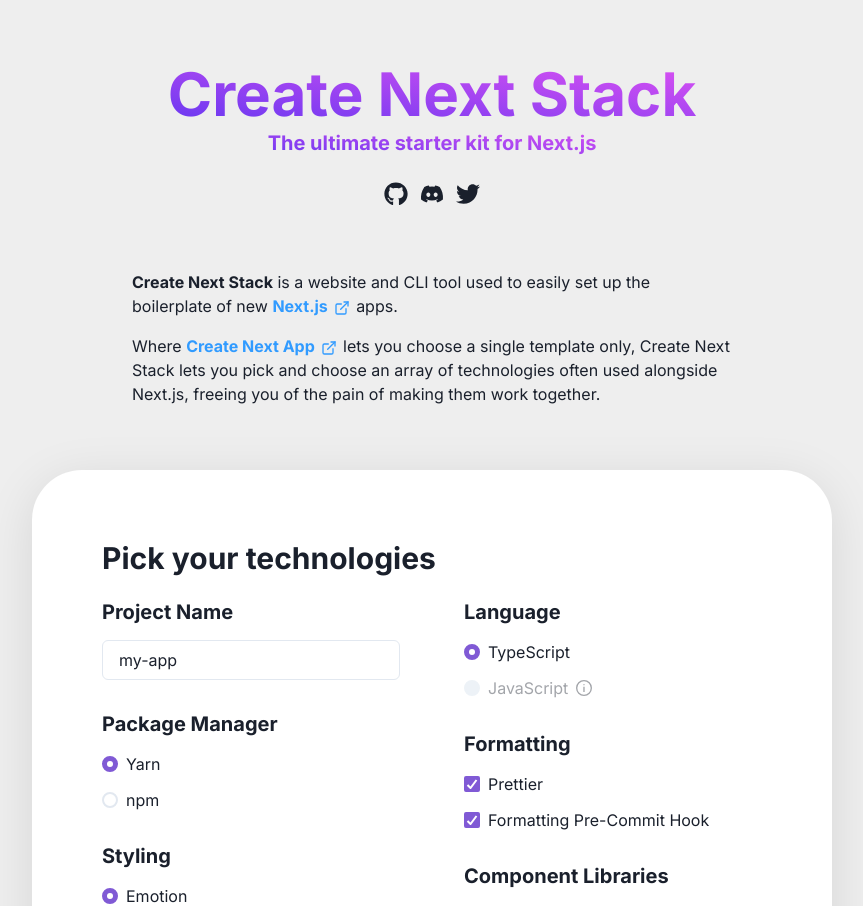
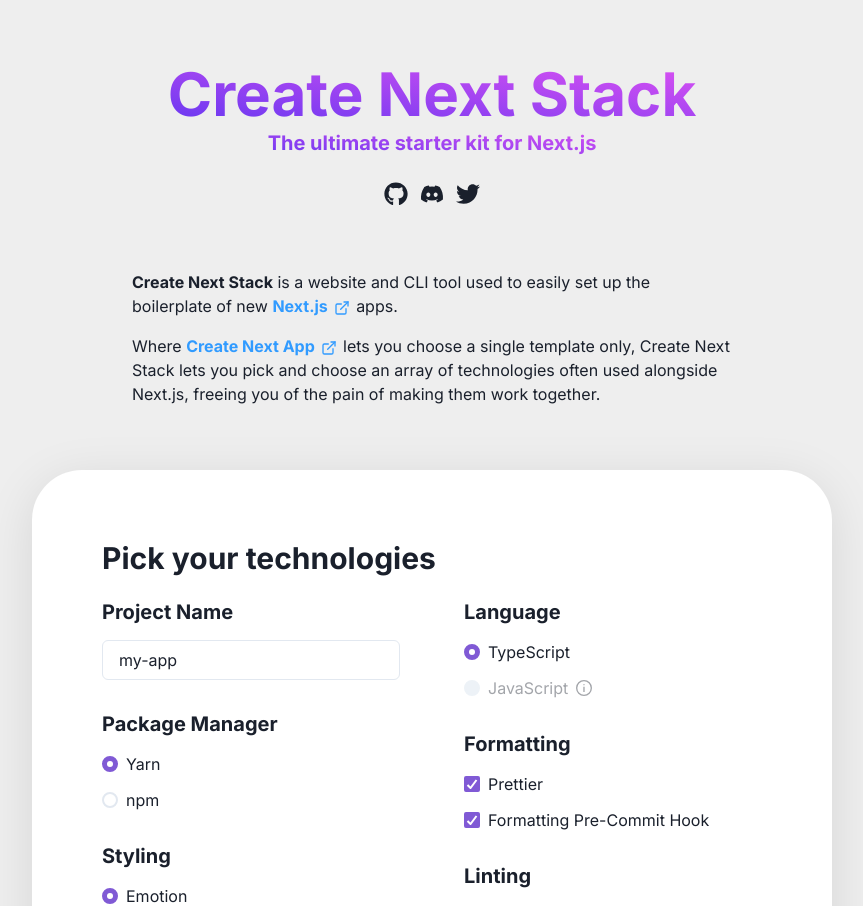
Before and after one commit to akd-io/create-next-stack-website, a Next.js app: page / in a window 1280 px wide. Shown: the top 906 px of the page, without its empty margins (208-1071 px from the left). Built offline with nearby package versions, Linux system fonts and the light colour scheme.

Commit message:
Add required Linting option

```diff
--- a/templates/LandingPage/components/TechnologiesForm.tsx
+++ b/templates/LandingPage/components/TechnologiesForm.tsx
@@ -2,6 +2,7 @@
 import {
   Button,
   CheckboxGroup,
+  Flex,
   Heading,
   Input,
   RadioGroup,
@@ -123,6 +124,7 @@
   formStateManagement: "Form State Management",
   language: "Language",
   formatting: "Formatting",
+  linting: "Linting",
   componentLibraries: "Component Libraries",
   animation: "Animation",
   continuousIntegration: "Continuous Integration",
@@ -254,7 +256,7 @@
                 />
               </Stack>
 
-              <Stack spacing="4">
+              <Flex direction={"column"} gap="4">
                 <Heading as="h3" size="md">
                   {categoryLabels.formStateManagement}
                 </Heading>
@@ -278,7 +280,7 @@
                     </CheckboxGroup>
                   )}
                 />
-              </Stack>
+              </Flex>
             </Stack>
 
             <Stack spacing="8" flexBasis="100%">
@@ -361,6 +363,21 @@
                     </CheckboxGroup>
                   )}
                 />
+              </Stack>
+
+              <Stack spacing="4">
+                <Heading as="h3" size="md">
+                  {categoryLabels.linting}
+                </Heading>
+                <CheckboxGroup value={["ESLint"]}>
+                  <Stack spacing="3">
+                    <Checkbox value="ESLint" isDisabled>
+                      <WithInfoIconAndTooltip tooltip="ESLint is currently required.">
+                        ESLint
+                      </WithInfoIconAndTooltip>
+                    </Checkbox>
+                  </Stack>
+                </CheckboxGroup>
               </Stack>
 
               <Stack spacing="4">
```
